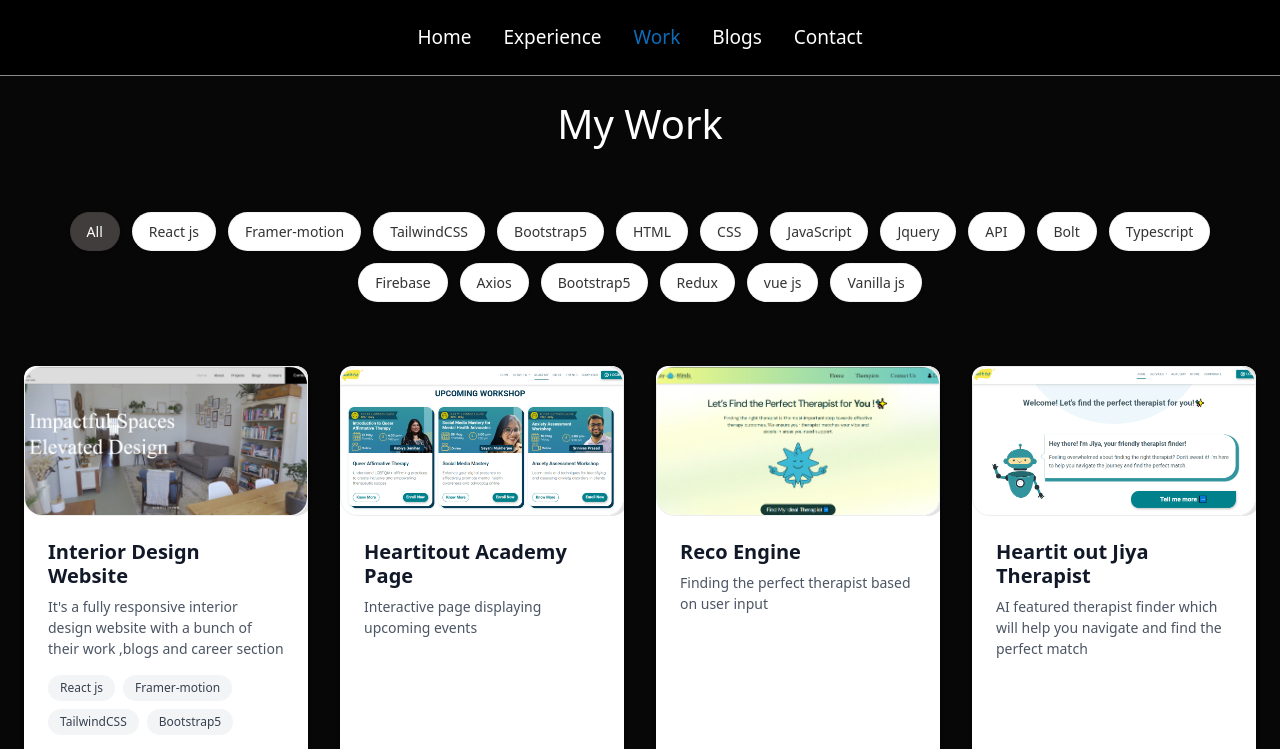
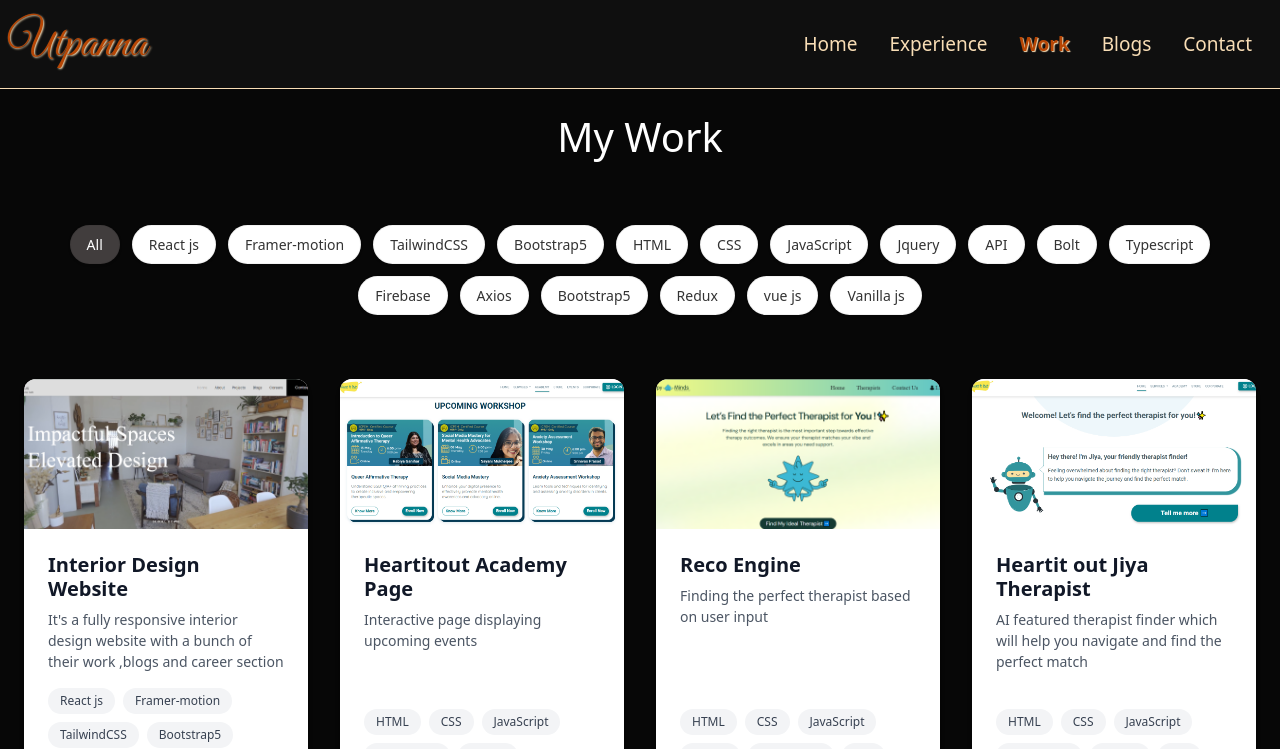
Before and after one commit to utpanna-pradhan/Portfolio, a React (Vite) app: page /work in a window 1280 px wide. Shown: the top 749 px of the page. Built offline with nearby package versions, Linux system fonts and the light colour scheme; a web font is replaced by a local one.

Commit message:
added color

```diff
--- a/index.html
+++ b/index.html
@@ -7,6 +7,7 @@
     <title>Vite + React</title>
     <link href="https://cdn.jsdelivr.net/npm/bootstrap@5.0.2/dist/css/bootstrap.min.css" rel="stylesheet" integrity="sha384-EVSTQN3/azprG1Anm3QDgpJLIm9Nao0Yz1ztcQTwFspd3yD65VohhpuuCOmLASjC" crossorigin="anonymous">
     <link rel="stylesheet" href="https://fonts.googleapis.com/css?family=Sofia">
+    <link href="https://fonts.googleapis.com/css2?family=Great+Vibes&display=swap" rel="stylesheet">
 
   </head>
   <body>
--- a/src/components/Footer.jsx
+++ b/src/components/Footer.jsx
@@ -47,12 +47,8 @@ const handleclick = () =>{
 
       </div>
       <div className="footerright">
-      <ScrollToTop  smooth />
-      {/* <Link to="/Home"> */}
-      {/* <button className='fw-900' onClick={handleclick}>
-            Back To Top
-        </button> */}
-      {/* </Link> */}
+      <ScrollToTop  smooth className='topbtn' />
+
 
 
 
--- a/src/components/Home.jsx
+++ b/src/components/Home.jsx
@@ -31,20 +31,23 @@ export default function Home() {
             disableRotation={false}
           />
 
-          <div className="home_Content d-flex flex-column  justify-content-start align-items-center">
+          <div className="home_Content d-flex flex-row justify-content-between gap-5 align-items-center mt-4 mb-4">
+              <div>
+              <img src="https://static.vecteezy.com/system/resources/thumbnails/025/279/587/small_2x/3d-laptop-and-program-code-development-web-coding-concept-coding-screen-3d-rendering-3d-rendering-of-laptop-3d-render-illustration-png.png" alt="" width={300}/>
+            </div>
             <div>
-              <h1 className="myname text-white dancing_script">
+              <h1 className="myname dancing_script">
                 Utpanna Pradhan
               </h1>
               <RotatingText
-                className="my_profession font-bold text-white dancing_script"
+                className="my_profession font-bold dancing_script"
                 texts={[
                   "Frontend Developer",
                   "Technical Writer",
                   "Freelancer",
                   "Learner",
                 ]}
-                mainClassName="px-2 sm:px-2 md:px-3  text-white fs-1 overflow-hidden py-0.5 sm:py-1 md:py-2 justify-start rounded-lg"
+                mainClassName="px-2 sm:px-2 md:px-3  fs-1 overflow-hidden py-0.5 sm:py-1 md:py-2 justify-start rounded-lg"
                 staggerFrom={"last"}
                 initial={{ y: "100%" }}
                 animate={{ y: 0 }}
@@ -56,7 +59,7 @@ export default function Home() {
               />
               <div className="home_button mt-4 d-flex  justify-content-start align-align-items-start md:align-items-center gap-4">
                 <Link to="/contact">
-                  <button className="btn btn-primary text-black fw-700 fs-5 ps-3 pe-3 pt-2 pb-2">
+                  <button className="btn  fw-bold fs-5 ps-3 pe-3 pt-2 pb-2">
                     Connect with me
                   </button>
                 </Link>
@@ -68,12 +71,13 @@ export default function Home() {
                 <a
                   href="../assets/utpanna pradhan cv 2025.pdf"
                   download
-                  className="btn btn-light  fw-700 fs-5 ps-3 pe-3 pt-2 pb-2"
+                  className="btn cv_btn  fw-bold fs-5 ps-3 pe-3 pt-2 pb-2"
                 >
                   CV
                 </a>
               </div>
             </div>
+
           </div>
         </div>
            <Infiniteskillscroll />
--- a/src/components/Infiniteskillscroll.jsx
+++ b/src/components/Infiniteskillscroll.jsx
@@ -8,7 +8,7 @@ function Infiniteskillscroll() {
   <div className="scroll-track">
     <div className="scroll-content">
       {[...images, ...images].map((image, index) => (
-        <img key={index} src={image.src} alt={image.name} />
+        <img key={index} src={image.src} alt={image.name} className='scroll_img' />
       ))}
     </div>
   </div>
--- a/src/components/Navigation.jsx
+++ b/src/components/Navigation.jsx
@@ -1,6 +1,8 @@
 import { useState, useEffect } from 'react';
 import { NavLink } from 'react-router-dom';
 import '../stylesheet/nav.css';
+import { motion } from "framer-motion";
+
 
 export default function Navigation({ darkMode, toggleDarkMode }) {
   const [isOpen, setIsOpen] = useState(false);
@@ -19,7 +21,18 @@ export default function Navigation({ darkMode, toggleDarkMode }) {
   };
 
   return (
-    <nav className="navbar" >
+    <>
+
+    <motion.nav
+  initial={{ y: -80, opacity: 0 }}
+  animate={{ y: 0, opacity: 1 }}
+  transition={{ duration: 0.8, ease: "easeOut" }}
+>
+  <nav className="navbar d-flex flex-row justify-content-between" >
+    <div>
+           <p class="signature-text mb-0">Utpanna</p>
+    </div>
+
       <div className="nav-container">
 
 
@@ -76,5 +89,11 @@ export default function Navigation({ darkMode, toggleDarkMode }) {
         </div>
       </div>
     </nav>
+
+
+</motion.nav>
+
+    </>
+
   );
 }
--- a/src/stylesheet/Footer.css
+++ b/src/stylesheet/Footer.css
@@ -3,14 +3,20 @@
   left: 0;
   bottom: 0;
   width: 100%;
-  border-top: 0.5px solid rgb(139, 139, 139);
+  border-top: 0.3px solid #f8ddb5;
 }
 .footerleft:hover{
     cursor: pointer;
 
 }
+.footerright .topbtn svg{
+
+  /* background-color: #b64605 !important; */
+    fill:  #b64605 !important;
+        margin-left: 5px !important;
+}
 .footerright button:hover{
-    background-color: rgb(224, 224, 224);
+
     /* color: white; */
     border-color: transparent;
 }
--- a/src/stylesheet/Home.css
+++ b/src/stylesheet/Home.css
@@ -8,11 +8,7 @@
 	margin: 0 auto;
 	padding: 50px;
 }
-.left{
-	color: #ffffff;
-	    width: 100%;
 
-}
 .home_Content{
 	position: absolute;
 	z-index: 1;
@@ -20,20 +16,27 @@
 	left: 10%;
 	transform: translateY(-50%);
   max-width: 90%;
+  color: #f8ddb5;
+  /* color: #b64605; */
 }
-/* .myname{
-	font-size: 4rem;
 
-}
-.my_profession{
-	font-size: 3rem;
-} */
 .myname {
-  font-size: clamp(2.5rem, 6vw, 5rem);
+  font-size: clamp(2.8rem, 6vw, 5rem);
+  color: #b64605;
+   text-shadow: 1px 1px 2px #f8ddb5;
 }
 
 .my_profession {
   font-size: clamp(1.5rem, 4vw, 3rem);
+}
+.home_button button{
+	background-color:#b64605 ;
+	color: #f8ddb5;
+
+}
+.cv_btn{
+	background-color: #f8ddb5;
+	color: #b64605;
 }
 @media screen and (max-width: 668px) {
   .home_Content {
@@ -48,11 +51,3 @@
     gap: 1rem;
   }
 }
-
-
-.blob_svg{
-	position: absolute;
-	z-index: 1;
-	top: 0;
-
-}
--- a/src/stylesheet/Scroll.css
+++ b/src/stylesheet/Scroll.css
@@ -13,19 +13,21 @@
   display: flex;
   gap: 25px;
   padding: 0px;
-  animation: scroll 20s linear infinite;
+  animation: scroll 30s linear infinite;
 }
 
 .scroll-content:hover {
   animation-play-state: paused;
 }
 
-img {
-  width: 180px;
-  height: 180px;
+.scroll_img{
+  width: 150px;
+  height: 150px;
   border-radius: 18px;
-  border: 1px solid rgb(235, 237, 238);
-  box-shadow: 5px 0px 0px rgb(226, 226, 226);
+  /* border: 1px solid  #f8ddb5 ;
+  box-shadow: 5px 0px 0px #b64605 ; */
+  border-bottom: 1px solid #b64605;
+  border-top: 1px solid #b64605;
   display: flex;
   align-items: center;
   justify-content: center;
@@ -33,6 +35,7 @@ img {
 
   object-fit: contain;
   flex-shrink: 0;
+  box-shadow: rgba(50, 50, 93, 0.25) 0px 30px 60px -12px inset, rgba(0, 0, 0, 0.3) 0px 18px 36px -18px inset;
 }
 
 @keyframes scroll {
@@ -44,7 +47,7 @@ img {
   }
 }
 @media screen and (max-width: 668px){
-    img {
+   .scroll_img{
   width: 130px;
   height: 130px;}
 }
--- a/src/stylesheet/nav.css
+++ b/src/stylesheet/nav.css
@@ -1,17 +1,25 @@
 /* Base Navbar Styling */
 .navbar {
-  background-color: black;
-  border-bottom: 0.5px solid rgb(139, 139, 139);
+   background-color: #0f0f0f;
+  /* background-color: black; */
+  border-bottom: 0.3px solid #f8ddb5;
+
   position: sticky;
   top: 0;
   z-index: 1000;
+  padding: 8px;
 }
-
+.signature-text {
+  font-family: 'Great Vibes', cursive;
+  font-size: 3em;
+  color:#b64605;
+  text-shadow: 1px 1px 2px #f8ddb5;
+}
 .nav-container {
   display: flex;
   justify-content: center;
   align-items: center;
-  width: 100%;
+  /* width: 100%; */
   padding: 15px 20px;
 }
 
@@ -24,7 +32,7 @@
 }
 
 .nav-links a {
-  color: #ffffff;
+  color: #f8ddb5;
   font-size: 19px;
   text-decoration: none;
   transition: transform 0.3s ease-in-out, color 0.3s;
@@ -32,10 +40,16 @@
 
 .nav-links a:hover {
   transform: scale(1.05);
+   text-shadow: 1px 1px 2px #b64605;
 }
 
 .nav-links a.active {
-  color: rgb(13, 108, 185);
+  /* color: rgb(13, 108, 185); */
+  color:#b64605;
+  font-weight: bold;
+   text-shadow: 1px 1px 1px #f8ddb5;
+
+
 }
 
 /* Hamburger Button */
```
Also changed, not shown: src/stylesheet/Chatbot.css (deleted, +0 -62 lines).
